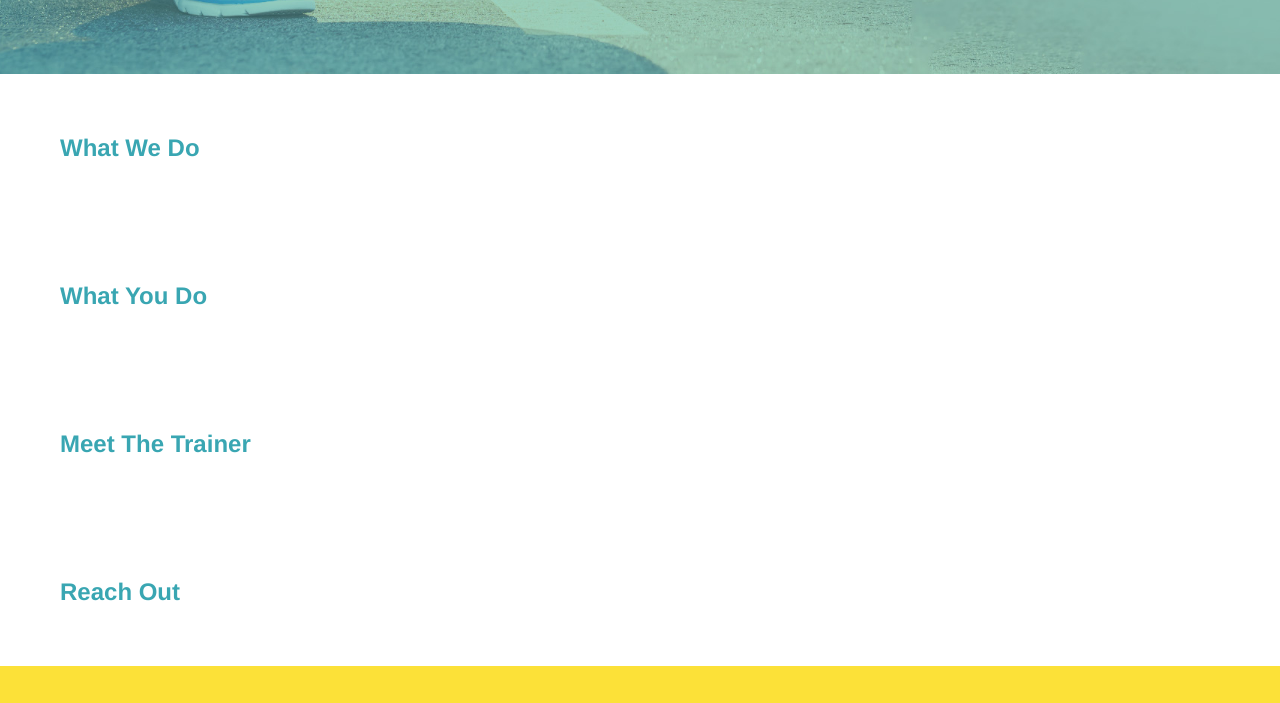
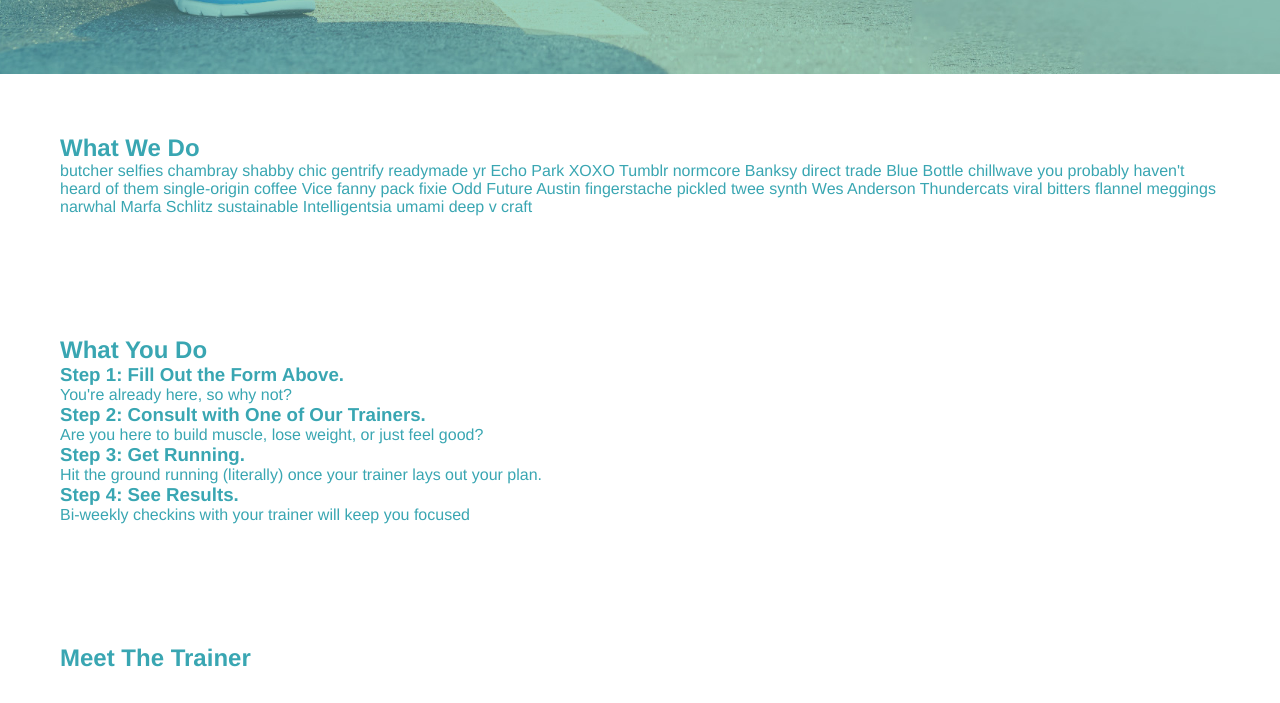
Before and after one commit to mjwair/run-buddy, a plain HTML site: page index.html in a window 1280 px wide. Shown: the part 608-1311 px from the top of the page. Drawn offline with Linux system fonts and the light colour scheme.

Commit message:
the 6th update

```diff
--- a/index.html
+++ b/index.html
@@ -24,10 +24,10 @@
                     <a href="#What-You-Do">What You Do</a>
                 </li>
                 <li>
-                    <a href="#Meet The Trainer">Meet The Trainer</a>
+                    <a href="#Meet-The-Trainer">Meet The Trainer</a>
                 </li>
                 <li>
-                    <a href="#Reach Out">Reach Out</a>
+                    <a href="#Reach-Out">Reach Out</a>
                 </li>
             </ul>
         </nav>
@@ -60,19 +60,42 @@
         </div>
     </section>
     <!--"what we do"-->
-    <section>
+    <section id="What-We-Do">
         <h2>What We Do</h2>
+        <p>
+            butcher selfies chambray shabby chic gentrify readymade yr Echo Park XOXO Tumblr normcore Banksy direct trade Blue Bottle chillwave you probably haven't heard of them single-origin coffee Vice fanny pack fixie Odd Future Austin fingerstache pickled twee
+            synth Wes Anderson Thundercats viral bitters flannel meggings narwhal Marfa Schlitz sustainable Intelligentsia umami deep v craft
+        </p>
     </section>
     <!--waht you do-->
-    <section>
+    <section id="What-You-Do">
         <h2>What You Do</h2>
+        <div>
+            <h3>Step 1: Fill Out the Form Above.</h3>
+            <p>You're already here, so why not?</p>
+        </div>
+
+        <div>
+            <h3>Step 2: Consult with One of Our Trainers.</h3>
+            <p>Are you here to build muscle, lose weight, or just feel good?</p>
+        </div>
+
+        <div>
+            <h3>Step 3: Get Running.</h3>
+            <p>Hit the ground running (literally) once your trainer lays out your plan.</p>
+        </div>
+
+        <div>
+            <h3>Step 4: See Results.</h3>
+            <p>Bi-weekly checkins with your trainer will keep you focused</p>
+        </div>
     </section>
     <!--meet the trainer-->
-    <section>
+    <section id="Meet-The-Trainer">
         <h2>Meet The Trainer</h2>
     </section>
     <!--Reach out-->
-    <section>
+    <section id="Reach-Out">
         <h2>Reach Out</h2>
     </section>
     <footer>
```
Also changed, not shown: assets/images/step-1.svg (added), assets/images/step-2.svg (added), assets/images/step-3.svg (added), assets/images/step-4.svg (added).
